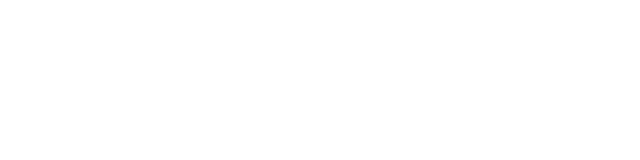
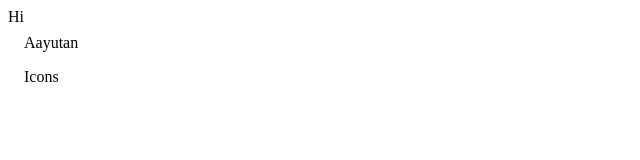
Before and after one commit to Aayushman-Gupta/Aayutan-frontend, a React (Vite) app: page / in a window 1280 px wide. Shown: the top 160 px of the page, without its empty margins (0-640 px from the left). Built offline with nearby package versions, Linux system fonts and the light colour scheme.

Commit message:
Partial footer

```diff
--- a/src/App.jsx
+++ b/src/App.jsx
@@ -1,9 +1,10 @@
+import Footer from "./components/Footer"
 
 function App() {
 
   return (
     <>
-
+      <Footer/>
     </>
   )
 }
--- /dev/null
+++ b/src/components/Footer.jsx
@@ -0,0 +1,18 @@
+import React from 'react'
+import Grid2 from '@mui/material/Grid2';
+import { ListItem } from '@mui/material';
+const Footer = () => {
+  return (
+    <Grid2 container direction={'column'}>
+        <Grid2>
+            Hi
+        </Grid2>
+        <Grid2>
+            <ListItem>Aayutan</ListItem>
+            <ListItem>Icons</ListItem>
+        </Grid2>
+    </Grid2>
+  )
+}
+
+export default Footer
```
